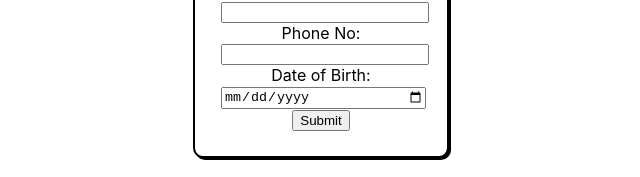
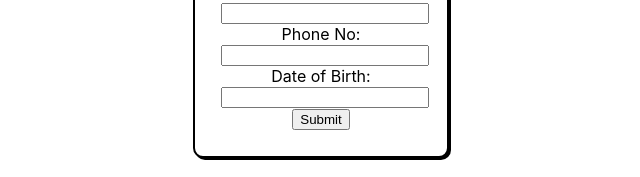
Before and after one commit to RoopaRI/xmodal, a React (Create React App) app: page / in a window 1280 px wide. Both pictures are taken after a click on the button "Open Form". Shown: the part 456-633 px from the top of the page, without its empty margins (319-959 px from the left). Built offline with nearby package versions, Linux system fonts and the light colour scheme; the HTML template or start-up script is replaced by a standard one.

Commit message:
XModal mini buildout

```diff
--- a/src/Modal.js
+++ b/src/Modal.js
@@ -62,9 +62,9 @@ const Modal = ({ isOpen, onClose, children }) => {
                         onChange={(e)=>setEmail(e.target.value)}
                         required
                     />
-                    <label htmlFor="phoneno">Phone No:</label>
+                    <label htmlFor="phone">Phone No:</label>
                     <input
-                        id="phoneno"
+                        id="phone"
                         type="tel"
                         name="number"
                         value={phoneNo}
@@ -74,7 +74,7 @@ const Modal = ({ isOpen, onClose, children }) => {
                     <label htmlFor="dob">Date of Birth:</label>
                     <input
                         id="dob"
-                        type="date"
+                        type="dob"
                         name="date"
                         value={dob}
                         onChange={(e)=>setDOB(e.target.value)}
```
